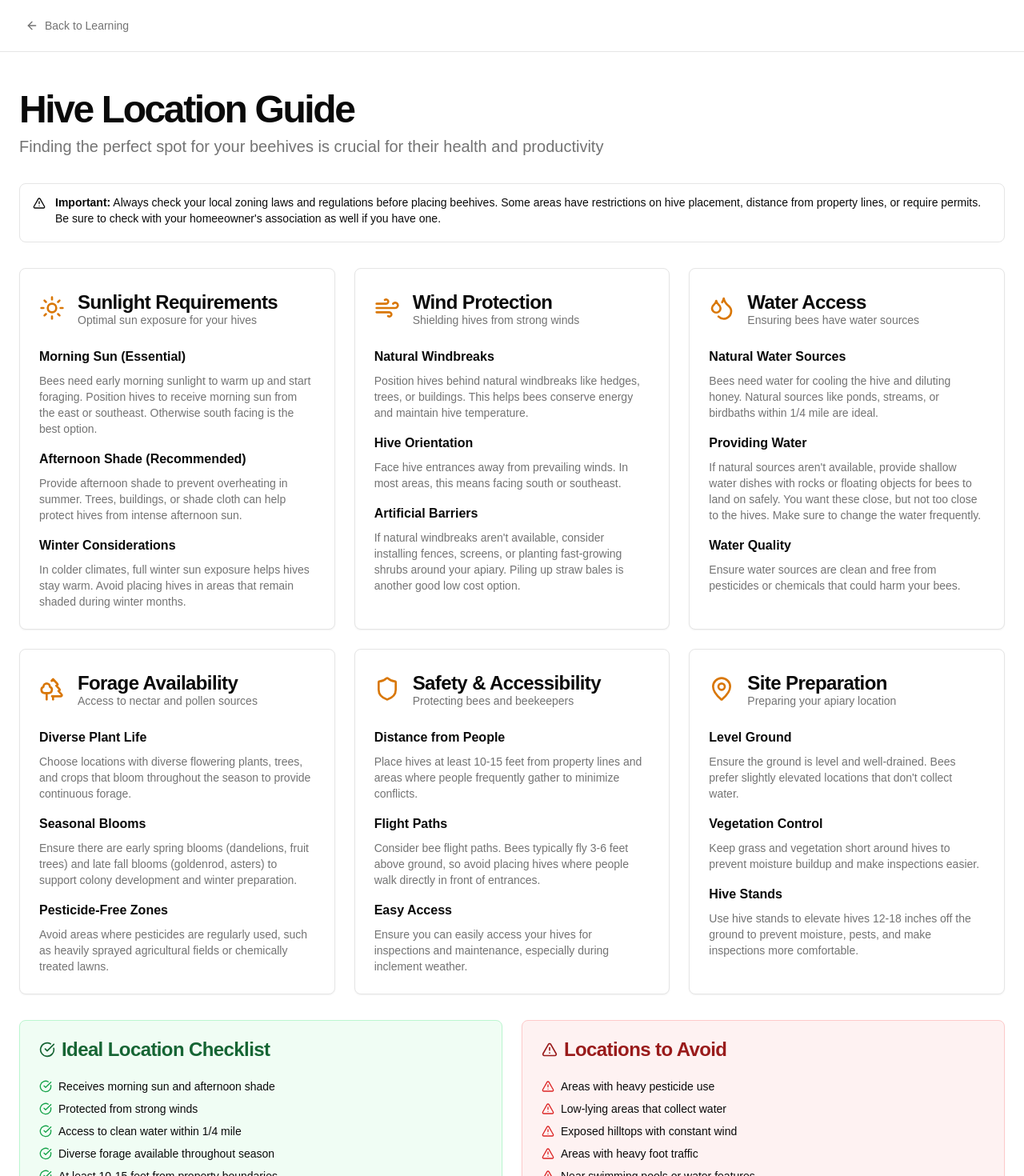
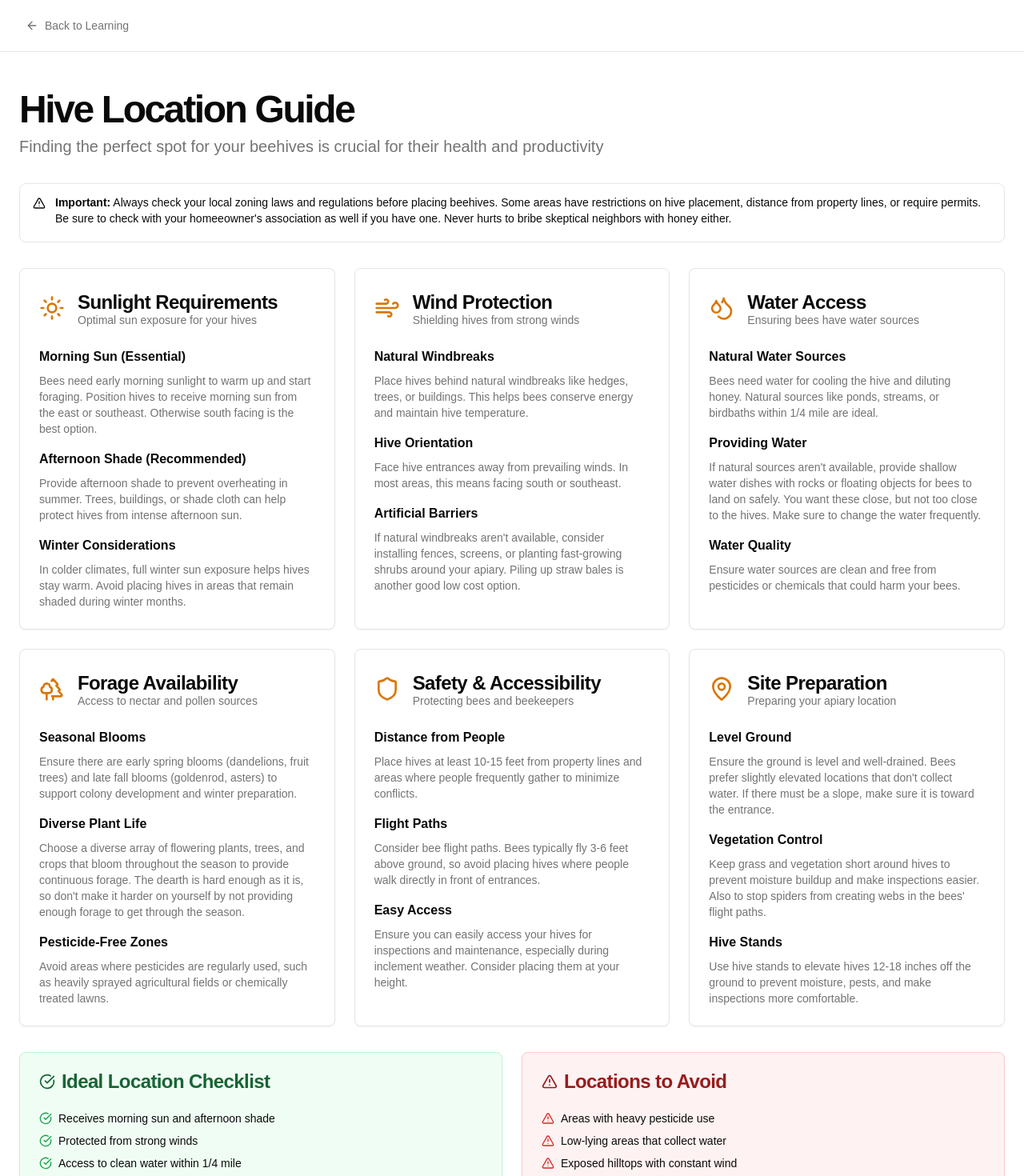
Before and after one commit to jigrullon/beekeeping-calendar, a Next.js app: page /hive-location in a window 1280 px wide. Shown: the top 1470 px of the page at 80% size. Built offline with nearby package versions, Linux system fonts and the light colour scheme.

Commit message:
Edits to hive location page

```diff
--- a/app/hive-location/page.tsx
+++ b/app/hive-location/page.tsx
@@ -30,7 +30,9 @@ export default function HiveLocationPage() {
               <AlertTriangle className="h-4 w-4" />
               <AlertDescription>
                 <strong>Important:</strong> Always check your local zoning laws and regulations before placing beehives.
-                Some areas have restrictions on hive placement, distance from property lines, or require permits. Be sure to check with your homeeowner's association as well if you have one.
+                Some areas have restrictions on hive placement, distance from property lines, or require permits. Be sure
+                to check with your homeeowner's association as well if you have one. Never hurts to bribe skeptical neighbors
+                with honey either.
               </AlertDescription>
             </Alert>
 
@@ -80,7 +82,7 @@ export default function HiveLocationPage() {
                   <div className="space-y-2">
                     <h4 className="font-semibold">Natural Windbreaks</h4>
                     <p className="text-sm text-muted-foreground">
-                      Position hives behind natural windbreaks like hedges, trees, or buildings. This helps
+                      Place hives behind natural windbreaks like hedges, trees, or buildings. This helps
                       bees conserve energy and maintain hive temperature.
                     </p>
                   </div>
@@ -121,7 +123,8 @@ export default function HiveLocationPage() {
                     <h4 className="font-semibold">Providing Water</h4>
                     <p className="text-sm text-muted-foreground">
                       If natural sources aren't available, provide shallow water dishes with rocks or
-                      floating objects for bees to land on safely. You want these close, but not too close to the hives. Make sure to change the water frequently.
+                      floating objects for bees to land on safely. You want these close, but not too close to the hives.
+                      Make sure to change the water frequently.
                     </p>
                   </div>
                   <div className="space-y-2">
@@ -144,17 +147,18 @@ export default function HiveLocationPage() {
                 </CardHeader>
                 <CardContent className="space-y-4">
                   <div className="space-y-2">
-                    <h4 className="font-semibold">Diverse Plant Life</h4>
-                    <p className="text-sm text-muted-foreground">
-                      Choose locations with diverse flowering plants, trees, and crops that bloom
-                      throughout the season to provide continuous forage.
-                    </p>
-                  </div>
-                  <div className="space-y-2">
                     <h4 className="font-semibold">Seasonal Blooms</h4>
                     <p className="text-sm text-muted-foreground">
                       Ensure there are early spring blooms (dandelions, fruit trees) and late fall
                       blooms (goldenrod, asters) to support colony development and winter preparation.
+                    </p>
+                  </div>
+                  <div className="space-y-2">
+                    <h4 className="font-semibold">Diverse Plant Life</h4>
+                    <p className="text-sm text-muted-foreground">
+                      Choose a diverse array of flowering plants, trees, and crops that bloom
+                      throughout the season to provide continuous forage. The dearth is hard enough as
+                      it is, so don't make it harder on yourself by not providing enough forage to get through the season.
                     </p>
                   </div>
                   <div className="space-y-2">
@@ -194,7 +198,7 @@ export default function HiveLocationPage() {
                     <h4 className="font-semibold">Easy Access</h4>
                     <p className="text-sm text-muted-foreground">
                       Ensure you can easily access your hives for inspections and maintenance,
-                      especially during inclement weather.
+                      especially during inclement weather. Consider placing them at your height.
                     </p>
                   </div>
                 </CardContent>
@@ -213,14 +217,14 @@ export default function HiveLocationPage() {
                     <h4 className="font-semibold">Level Ground</h4>
                     <p className="text-sm text-muted-foreground">
                       Ensure the ground is level and well-drained. Bees prefer slightly elevated
-                      locations that don't collect water.
+                      locations that don't collect water. If there must be a slope, make sure it is toward the entrance.
                     </p>
                   </div>
                   <div className="space-y-2">
                     <h4 className="font-semibold">Vegetation Control</h4>
                     <p className="text-sm text-muted-foreground">
                       Keep grass and vegetation short around hives to prevent moisture buildup
-                      and make inspections easier.
+                      and make inspections easier. Also to stop spiders from creating webs in the bees' flight paths.
                     </p>
                   </div>
                   <div className="space-y-2">
```
